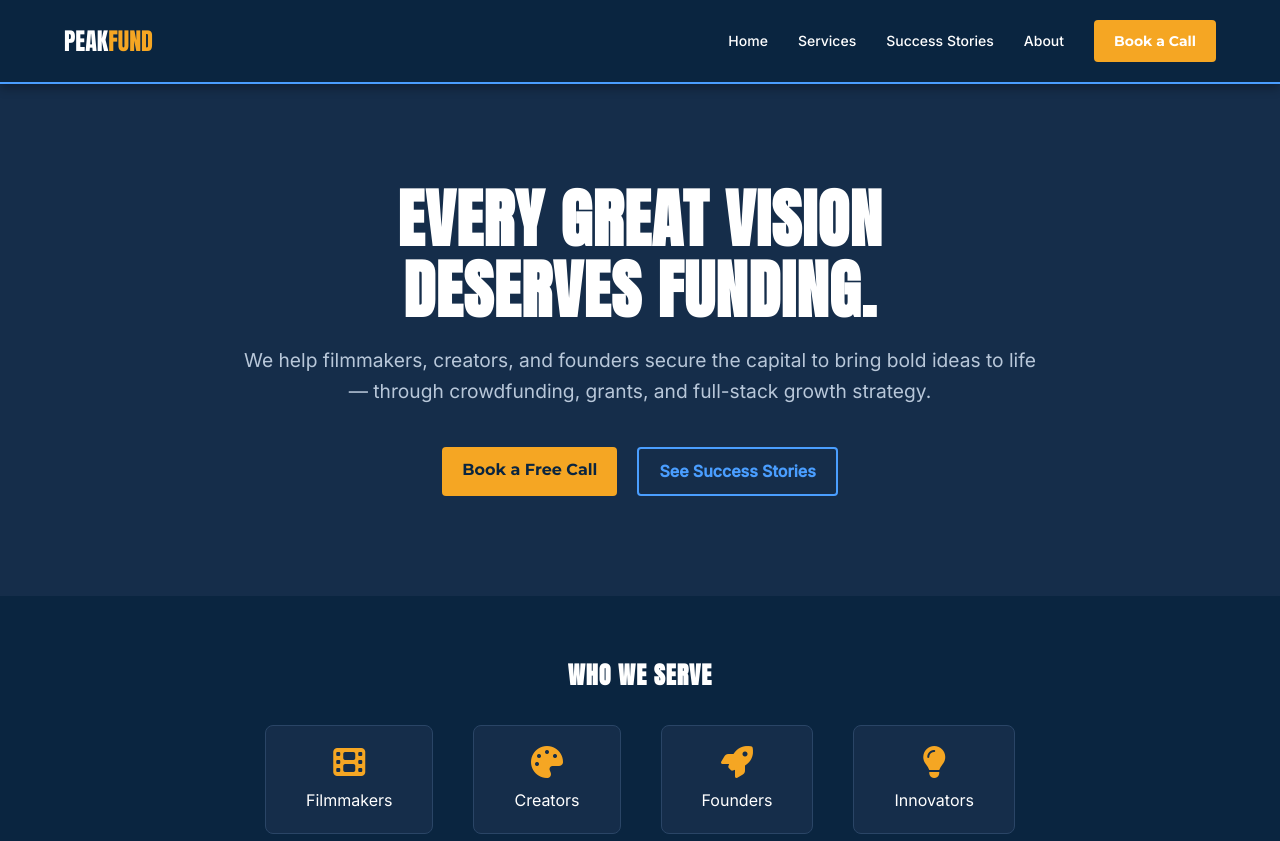
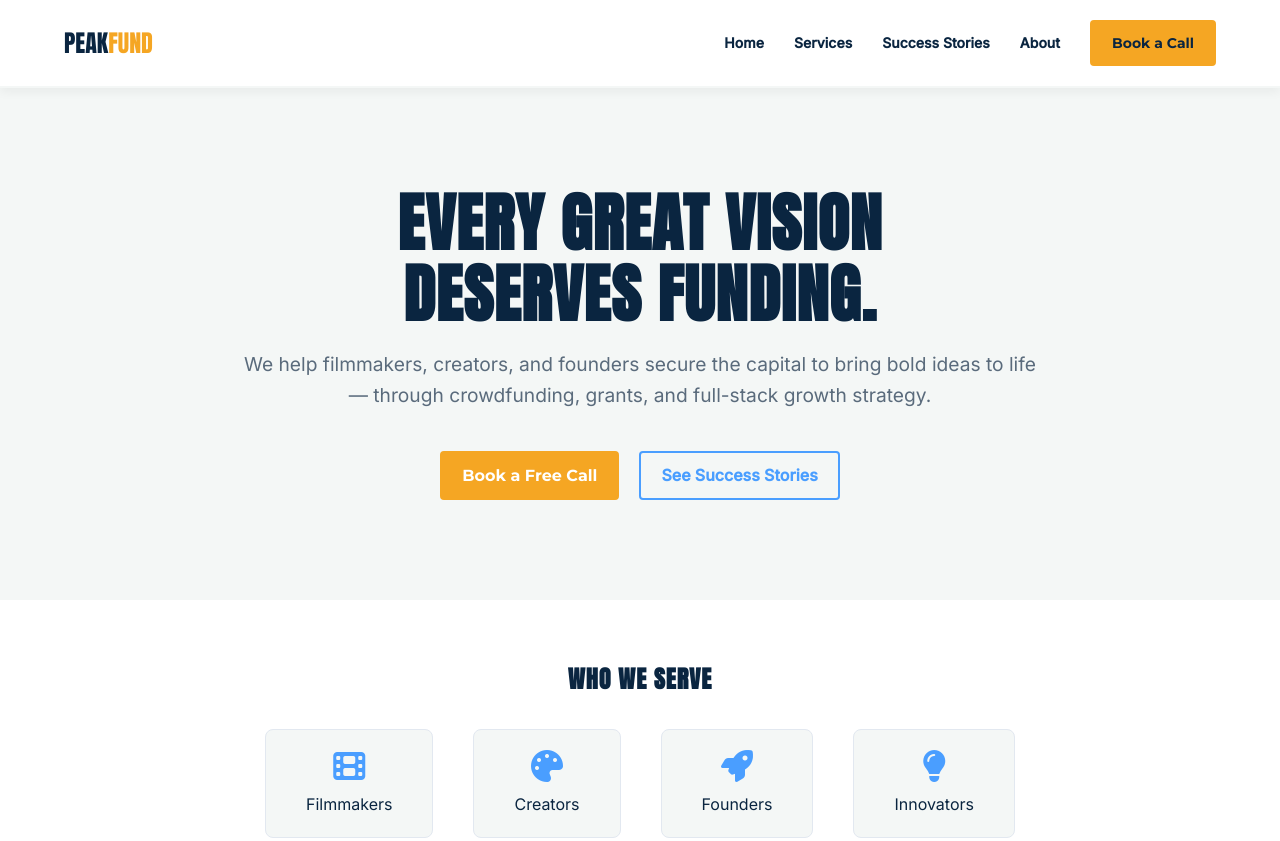
Before and after one commit to PEAKFUNDADVISORS/PeakFundAdvisors, a plain HTML site: page index.html in a window 1280 px wide. Shown: the top 841 px of the page. Drawn offline with Linux system fonts and the light colour scheme.

Commit message:
Update style.css

```diff
--- a/css/style.css
+++ b/css/style.css
@@ -1,61 +1,62 @@
-/* PEAKFUND ADVISORS - MASTER STYLESHEET */
+/* PEAKFUND ADVISORS - LIGHT THEME STYLESHEET */
 :root {
-  --navy: #0A2540;         /* Header / Footer */
-  --slate-blue: #152D4A;   /* Main Body Background */
-  --sky-blue: #4A9EFF;     /* Accents */
-  --gold: #F5A623;         /* Buttons / Highlights */
-  --white: #FFFFFF;
-  --charcoal: #0D0D0D;
+  --white: #FFFFFF;        /* Main Background */
+  --off-white: #F4F7F6;    /* Section Backgrounds */
+  --navy: #0A2540;         /* Text & Footer */
+  --sky-blue: #4A9EFF;     /* Accents & Secondary Buttons */
+  --gold: #F5A623;         /* Primary Buttons & Highlights */
+  --text-muted: #5A6B7C;   /* Secondary Text */
 }
 
 * { margin: 0; padding: 0; box-sizing: border-box; }
-body { font-family: 'Inter', sans-serif; background-color: var(--slate-blue); color: var(--white); line-height: 1.6; }
-h1, h2, h3, .brand { font-family: 'Anton', sans-serif; letter-spacing: 1px; text-transform: uppercase; }
+body { font-family: 'Inter', sans-serif; background-color: var(--white); color: var(--navy); line-height: 1.6; }
+h1, h2, h3, .brand { font-family: 'Anton', sans-serif; letter-spacing: 1px; text-transform: uppercase; color: var(--navy); }
 
-/* Navigation (Strict Navy to separate from body) */
-nav { display: flex; justify-content: space-between; align-items: center; padding: 20px 5%; background: var(--navy); position: sticky; top: 0; z-index: 100; border-bottom: 2px solid var(--sky-blue); box-shadow: 0 4px 10px rgba(0,0,0,0.3); }
-.logo { font-size: 24px; color: var(--white); text-decoration: none; font-family: 'Anton', sans-serif; }
+/* Navigation */
+nav { display: flex; justify-content: space-between; align-items: center; padding: 20px 5%; background: var(--white); position: sticky; top: 0; z-index: 100; border-bottom: 2px solid var(--off-white); box-shadow: 0 4px 10px rgba(0,0,0,0.05); }
+.logo { font-size: 24px; color: var(--navy); text-decoration: none; font-family: 'Anton', sans-serif; }
 .logo span { color: var(--gold); }
 .nav-links { display: flex; gap: 30px; align-items: center; }
-.nav-links a { color: var(--white); text-decoration: none; font-weight: 500; font-size: 14px; transition: color 0.3s; }
-.nav-links a:hover { color: var(--gold); }
-.btn { background: var(--gold); color: var(--navy); padding: 10px 20px; border-radius: 4px; text-decoration: none; font-weight: bold; font-family: 'Montserrat', sans-serif; transition: transform 0.2s; display: inline-block; }
-.btn:hover { transform: scale(1.05); }
+.nav-links a { color: var(--navy); text-decoration: none; font-weight: 600; font-size: 14px; transition: color 0.3s; }
+.nav-links a:hover { color: var(--sky-blue); }
+.btn { background: var(--gold); color: var(--white); padding: 10px 20px; border-radius: 4px; text-decoration: none; font-weight: bold; font-family: 'Montserrat', sans-serif; transition: transform 0.2s, background 0.2s; display: inline-block; border: 2px solid var(--gold); }
+.btn:hover { transform: scale(1.05); background: var(--navy); border-color: var(--navy); color: var(--white); }
 
 /* Hero Section */
-.hero { padding: 100px 5%; text-align: center; background: var(--slate-blue); }
+.hero { padding: 100px 5%; text-align: center; background: var(--off-white); }
 .hero h1 { font-size: 4rem; margin-bottom: 20px; line-height: 1.1; }
-.hero p { font-size: 1.2rem; max-width: 800px; margin: 0 auto 40px; color: #B8C7D9; }
+.hero p { font-size: 1.2rem; max-width: 800px; margin: 0 auto 40px; color: var(--text-muted); }
 .hero-btns { display: flex; gap: 20px; justify-content: center; }
-.btn-outline { border: 2px solid var(--sky-blue); color: var(--sky-blue); padding: 10px 20px; border-radius: 4px; text-decoration: none; font-weight: bold; transition: background 0.3s; }
-.btn-outline:hover { background: var(--sky-blue); color: var(--navy); }
+.btn-outline { border: 2px solid var(--sky-blue); color: var(--sky-blue); padding: 10px 20px; border-radius: 4px; text-decoration: none; font-weight: bold; transition: all 0.3s; background: transparent; }
+.btn-outline:hover { background: var(--sky-blue); color: var(--white); }
 
 /* Who We Serve */
-.who-we-serve { padding: 60px 5%; text-align: center; background: var(--navy); }
+.who-we-serve { padding: 60px 5%; text-align: center; background: var(--white); }
 .icons-grid { display: flex; justify-content: center; gap: 40px; margin-top: 30px; flex-wrap: wrap; }
-.icons-grid div { background: var(--slate-blue); padding: 20px 40px; border-radius: 8px; border: 1px solid #2a4566; }
-.icons-grid i { font-size: 2rem; color: var(--gold); margin-bottom: 10px; }
+.icons-grid div { background: var(--off-white); padding: 20px 40px; border-radius: 8px; border: 1px solid #E2E8F0; }
+.icons-grid i { font-size: 2rem; color: var(--sky-blue); margin-bottom: 10px; }
 
 /* The Funding Peak - Grid */
-.funding-peak { padding: 80px 5%; text-align: center; background: var(--slate-blue); }
-.funding-peak h2 { font-size: 2.5rem; margin-bottom: 40px; color: var(--gold); }
+.funding-peak { padding: 80px 5%; text-align: center; background: var(--off-white); }
+.funding-peak h2 { font-size: 2.5rem; margin-bottom: 40px; color: var(--navy); }
 .peaks-grid { display: grid; grid-template-columns: repeat(auto-fit, minmax(250px, 1fr)); gap: 30px; max-width: 1200px; margin: 0 auto; }
-.peak-card { background: var(--navy); padding: 20px; border-radius: 8px; text-decoration: none; color: var(--white); transition: transform 0.3s, box-shadow 0.3s; border: 1px solid #2a4566; display: block; }
-.peak-card:hover { transform: translateY(-5px); box-shadow: 0 10px 20px rgba(0,0,0,0.4); border-color: var(--sky-blue); }
+.peak-card { background: var(--white); padding: 20px; border-radius: 8px; text-decoration: none; color: var(--navy); transition: transform 0.3s, box-shadow 0.3s; border: 1px solid #E2E8F0; display: block; }
+.peak-card:hover { transform: translateY(-5px); box-shadow: 0 10px 20px rgba(0,0,0,0.08); border-color: var(--sky-blue); }
 .peak-card img { width: 100%; height: 150px; object-fit: cover; border-radius: 4px; margin-bottom: 15px; }
 .peak-card h3 { font-size: 1.2rem; margin-bottom: 5px; }
 .peak-card p { color: var(--sky-blue); font-family: 'Montserrat', sans-serif; font-weight: bold; font-size: 0.9rem; }
 
 /* The Journey */
-.journey { padding: 60px 5%; text-align: center; background: var(--navy); }
-.journey h2 { font-size: 2.5rem; color: var(--gold); margin-bottom: 40px; }
+.journey { padding: 60px 5%; text-align: center; background: var(--white); }
+.journey h2 { font-size: 2.5rem; color: var(--navy); margin-bottom: 40px; }
 .journey-steps { display: flex; justify-content: center; gap: 20px; flex-wrap: wrap; }
-.step { background: var(--slate-blue); padding: 20px; border-radius: 8px; width: 200px; border-top: 3px solid var(--sky-blue); }
-.step h3 { font-size: 1.2rem; margin-bottom: 5px; color: var(--white); }
+.step { background: var(--off-white); padding: 20px; border-radius: 8px; width: 200px; border-top: 4px solid var(--gold); }
+.step h3 { font-size: 1.2rem; margin-bottom: 5px; color: var(--navy); }
+.step p { color: var(--text-muted); }
 
 /* Footer */
-footer { background: var(--navy); padding: 40px 5%; display: flex; justify-content: space-between; align-items: center; border-top: 1px solid #1f3b5d; }
-footer p { color: #888; font-size: 14px; }
+footer { background: var(--navy); padding: 40px 5%; display: flex; justify-content: space-between; align-items: center; }
+footer p { color: #A0AEC0; font-size: 14px; }
 .social-row a { color: var(--sky-blue); font-size: 24px; margin-left: 15px; transition: color 0.2s, transform 0.2s; display: inline-block; }
 .social-row a:hover { color: var(--gold); transform: scale(1.1); }
 
```
